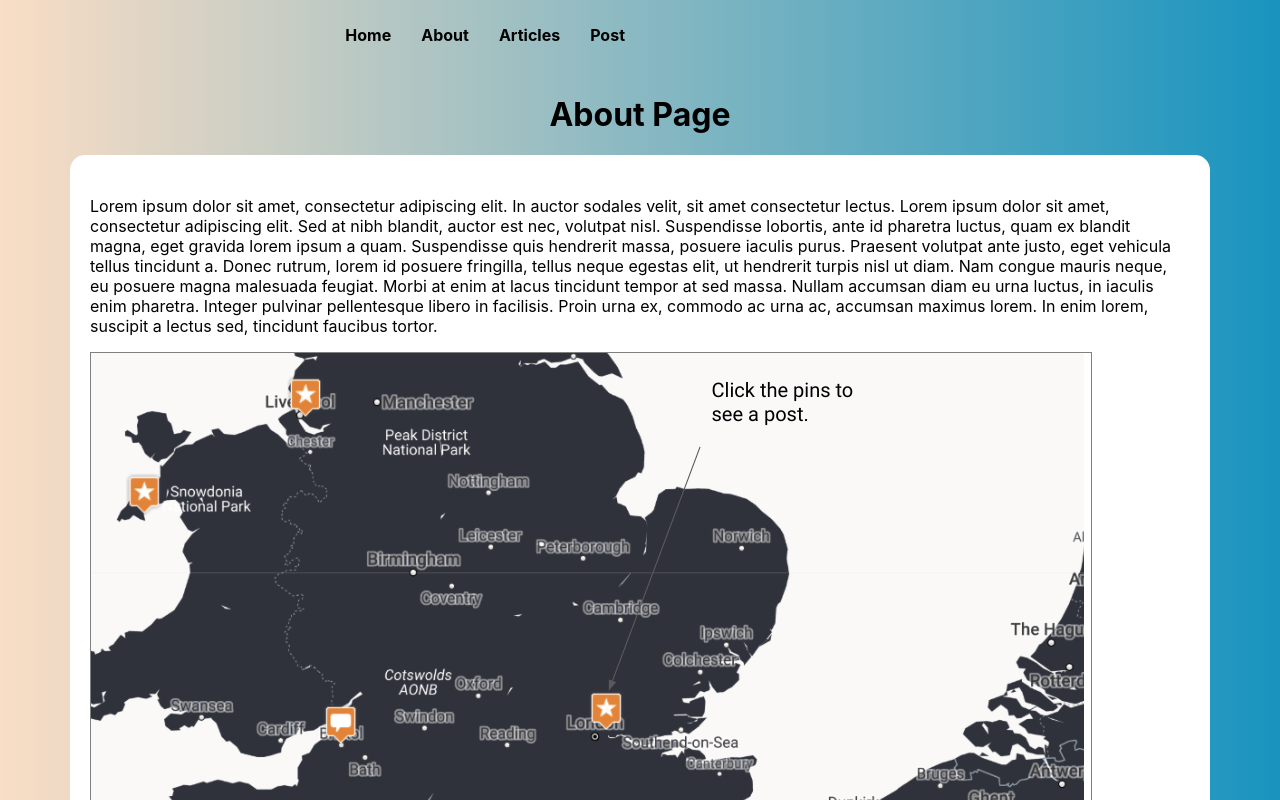
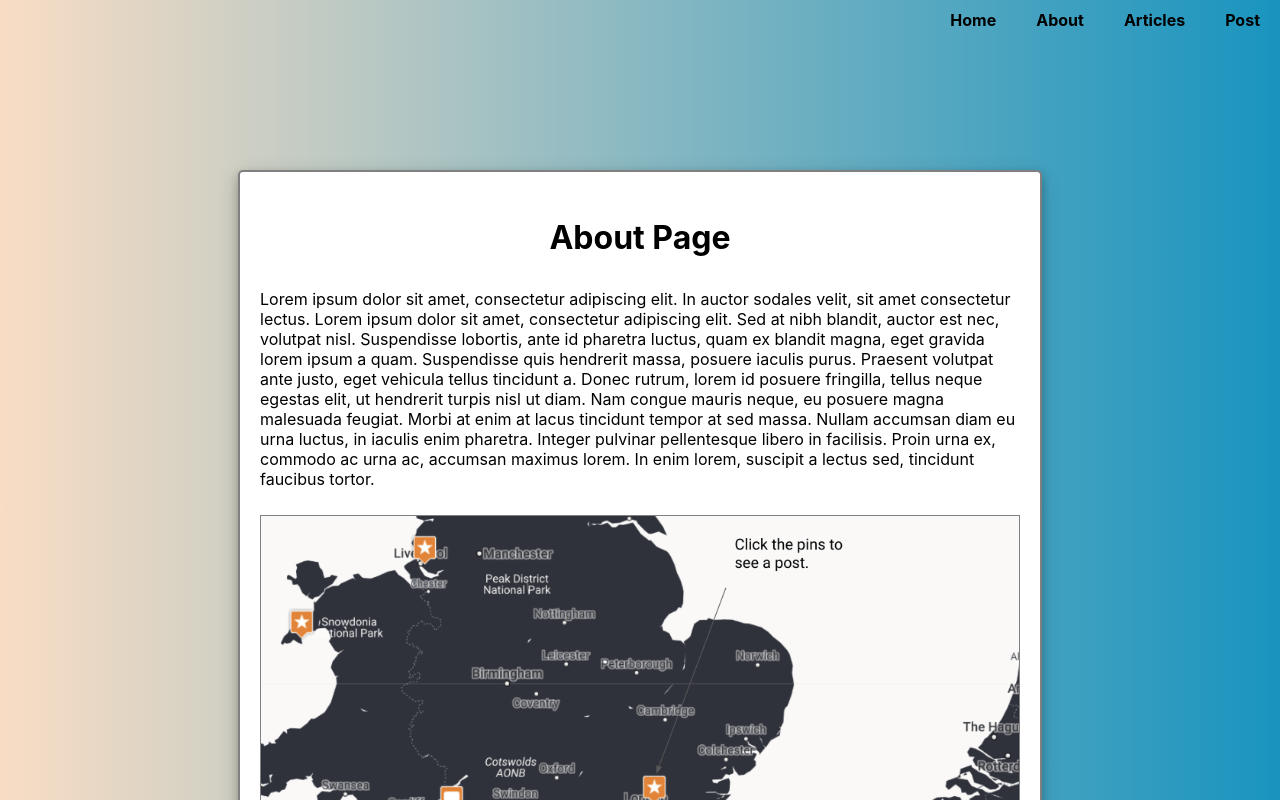
Before and after one commit to joshuaAllday/elsewhereproject-version-3, a React (Create React App) app: page /about in a window 1280 px wide. Shown: the top 800 px of the page. Built offline with nearby package versions, Linux system fonts and the light colour scheme; no server answers.

Commit message:
editing the pages already created

```diff
--- a/src/components/article-card/article-card.styles.css
+++ b/src/components/article-card/article-card.styles.css
@@ -4,6 +4,7 @@
     margin: 20px 10px;
 	border-radius: 10px;
     padding: 5px;
+    cursor: pointer;
 }
 
 .link-container{
@@ -15,3 +16,11 @@
     border: 1px solid grey;
     border-radius: 10px;
 }
+.main-article-container{
+    text-align: left;
+	white-space: pre-wrap;       /* css-3 */
+ 	white-space: -moz-pre-wrap;  /* Mozilla, since 1999 */
+ 	white-space: -pre-wrap;      /* Opera 4-6 */
+ 	white-space: -o-pre-wrap;    /* Opera 7 */
+     word-wrap: break-word;
+}
--- a/src/components/header/header.styles.jsx
+++ b/src/components/header/header.styles.jsx
@@ -5,20 +5,20 @@ export const HeaderContainer = styled.div`
 	height: 70px;
   	width: 100%;
   	display: flex;
-  	justify-content: space-between;
+  	justify-content: flex-end;
 	margin-bottom: 25px;
+	align-items: right;
 `;
 
 export const OptionsContainer = styled.div`
 	width: 50%;
     height: 100%;
     display: flex;
-    align-items: center;
-    justify-content: flex-end;
+	justify-content: flex-end;
 `;
 
 export const OptionLink = styled(Link)`
-	padding: 10px 15px;
+	padding: 10px 20px;
 	cursor: pointer;
 	text-decoration: none;
 	color: black;
--- a/src/components/page-card/page-card.styles.css
+++ b/src/components/page-card/page-card.styles.css
@@ -1,9 +1,12 @@
 .page-container{
     background-color: white;
-    border-radius: 15px;
-    max-width: 1100px;
-    margin: 20px auto;
+    border-radius: 5px;
+    max-width: 760px;
+    margin: 100px auto;
     padding: 25px 20px;
-    text-align: left;
+    text-align: center;
     justify-content: center;
+    border: 2px solid grey;
+    box-shadow: 0 4px 8px 0 rgba(0, 0, 0, 0.2), 0 6px 20px 0 rgba(0, 0, 0, 0.19);
+
 }
--- a/src/index.css
+++ b/src/index.css
@@ -6,6 +6,7 @@ body {
   -webkit-font-smoothing: antialiased;
   -moz-osx-font-smoothing: grayscale;
   background: linear-gradient(to left, rgb(25,148,191)0%, rgb(249,221,197)100%);
+  background-color:rgb(25,148,191);
 }
 
 code {
--- a/src/pages/about-page/about-page.component.jsx
+++ b/src/pages/about-page/about-page.component.jsx
@@ -8,9 +8,9 @@ import aboutpicturetwo from '../../assets/About2.png';
 
 const AboutPage = () => (
     <div className='about-page-container'>
-        <h1> About Page </h1>
         <PageCard>
-            <p>
+            <h1> About Page </h1>
+            <p className="text-container">
                 Lorem ipsum dolor sit amet, consectetur adipiscing elit. In auctor sodales velit,
                 sit amet consectetur lectus. Lorem ipsum dolor sit amet, consectetur adipiscing elit.
                 Sed at nibh blandit, auctor est nec, volutpat nisl. Suspendisse lobortis, ante id
@@ -26,7 +26,7 @@ const AboutPage = () => (
             <div className='image-container'>
                 <img src={aboutpictureone} className='about-page-images' alt='about-page-images' />
             </div>
-            <p>
+            <p className="text-container">
                 Lorem ipsum dolor sit amet, consectetur adipiscing elit. In auctor sodales velit,
                 sit amet consectetur lectus. Lorem ipsum dolor sit amet, consectetur adipiscing elit.
                 Sed at nibh blandit, auctor est nec, volutpat nisl. Suspendisse lobortis, ante id
@@ -42,7 +42,7 @@ const AboutPage = () => (
             <div className='image-container'>
                 <img src={aboutpicturetwo} className='about-page-images' alt='about-page-images' />
             </div>
-            <p>
+            <p className="text-container">
                 Lorem ipsum dolor sit amet, consectetur adipiscing elit. In auctor sodales velit,
                 sit amet consectetur lectus. Lorem ipsum dolor sit amet, consectetur adipiscing elit.
                 Sed at nibh blandit, auctor est nec, volutpat nisl. Suspendisse lobortis, ante id
--- a/src/pages/about-page/about-page.styles.css
+++ b/src/pages/about-page/about-page.styles.css
@@ -9,6 +9,11 @@
 }
 
 .about-page-images{
-    height: 100%;
+    width: 100%;
     object-fit: contain;
 }
+
+.text-container{
+    text-align: left;
+    padding: 10px 0px;
+}
--- a/src/pages/article-page/article-page.component.jsx
+++ b/src/pages/article-page/article-page.component.jsx
@@ -3,6 +3,7 @@ import { connect } from 'react-redux';
 import { createStructuredSelector } from 'reselect';
 
 import { selectCollections, selectIsCollectionFetching } from '../../redux/articles/articles.selectors';
+import PageCard from '../../components/page-card/page-card.component';
 
 import './article-page.styles.css';
 
@@ -16,9 +17,12 @@ const ArticlePage = ({match, collections, isLoading}) => {
                     loading
                   </div>
                 : <div>
-                    <h1>{collections[id].articletitle}</h1>
-                    <p>- {collections[id].tag}</p>
-                    <p>{collections[id].firstname} {collections[id].lastname}</p>
+                    <PageCard>
+                        <h1>{collections[id].articletitle}</h1>
+                        <p>- {collections[id].tag}</p>
+                        <p>{collections[id].firstname} {collections[id].lastname}</p>
+                        <p className='main-article-container'>{collections[id].article}</p>
+                    </PageCard>
                   </div>
             }
         </div>
```
